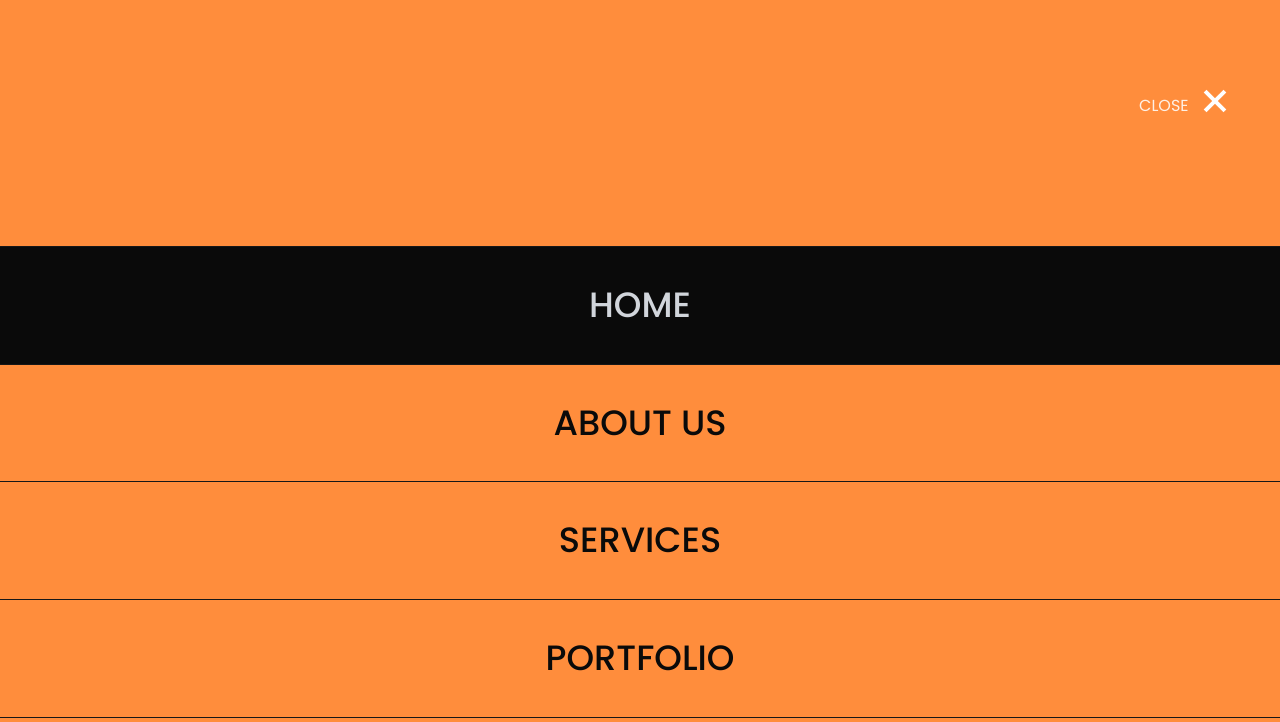
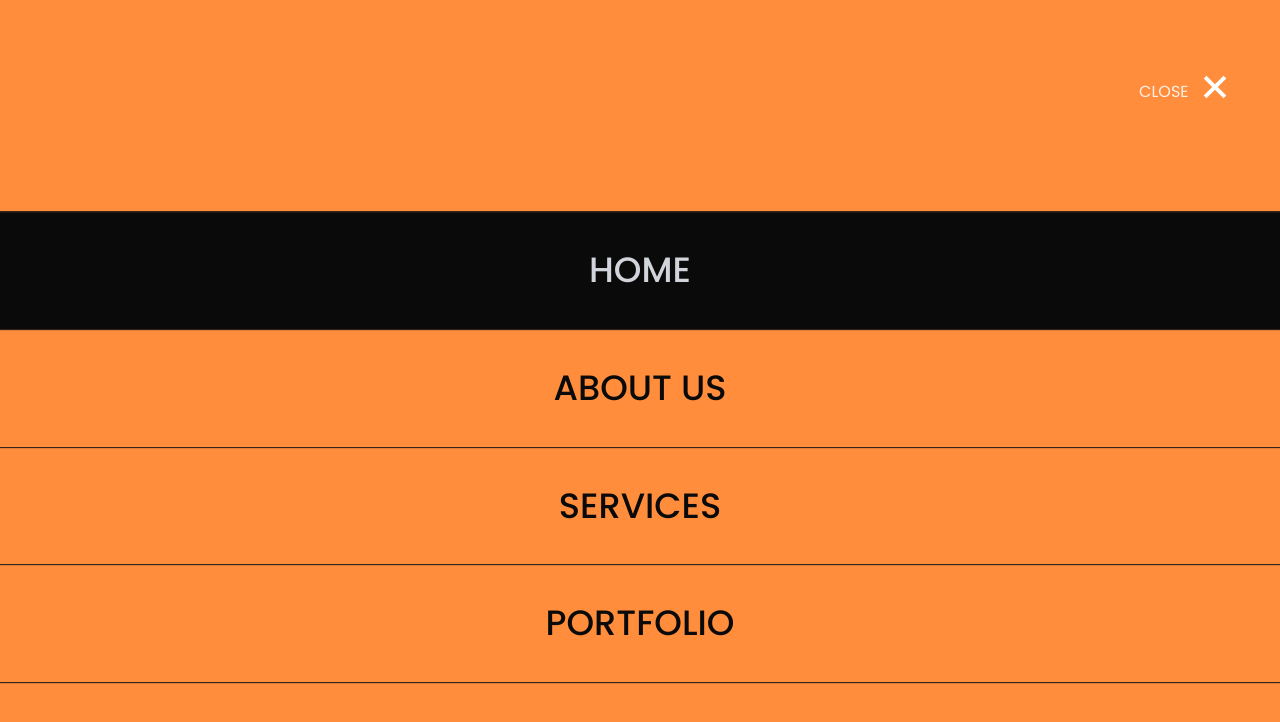
Before and after one commit to aehamdy/gleamy-agency, a React (Vite) app: page / in a window 1280 px wide. Both pictures are taken after a click on the button "MENU". Shown: the top 722 px of the page. Built offline with nearby package versions, Linux system fonts and the light colour scheme.

Commit message:
Adjust NavList's ul and MenuButton position

```diff
--- a/src/components/MenuButton.jsx
+++ b/src/components/MenuButton.jsx
@@ -8,7 +8,7 @@ function MenuButton({ text, handleNavVisibility }) {
 
     return(
         <button type="button" onClick={handleButtonClick} className="group flex flex-wrap items-center gap-3">
-            <div className="hidden md:block w-[50px] uppercase">{text}</div>
+            <div className={`${text.toLowerCase() !== "close" ? 'hidden' : 'block'} md:block w-[50px] uppercase`}>{text}</div>
             <div className="flex flex-col gap-1.5 w-7">
                 <span className={`w-full h-1 bg-white ${text === "Close" && 'rotate-45'} duration-short`}></span>
                 <span className={`${text === "Close" ? 'w-full -rotate-45 -translate-y-2.5' : 'w-1/2'} h-1 bg-white duration-short`}></span>
--- a/src/components/NavList.jsx
+++ b/src/components/NavList.jsx
@@ -24,10 +24,10 @@ function NavList({ isNavExpanded, handleNavVisibility }) {
 
     return (
         <nav className={`grid place-items-center absolute w-full h-[100dvh] ${isNavExpanded ? 'top-0 visible' : 'top-[-100%] invisible'} start-0 bg-accent z-50 duration-500`}>
-            <div className="justify-self-end -mb-12 me-[4%]">
+            <div className="absolute justify-self-end top-[10%] -mb-12 me-[4%]">
             <MenuButton text="Close" isNavExpanded={isNavExpanded} handleNavVisibility={handleNavVisibility} />
             </div>
-            <ul className="w-full">
+            <ul className="w-full absolute top-1/2 translate-y-[-40%]">
                 {listItems.map((item, i) => (
                     <ListItem key={i} link={item.link} text={item.text} handleNavVisibility={handleNavVisibility} />
                 ))}
```
